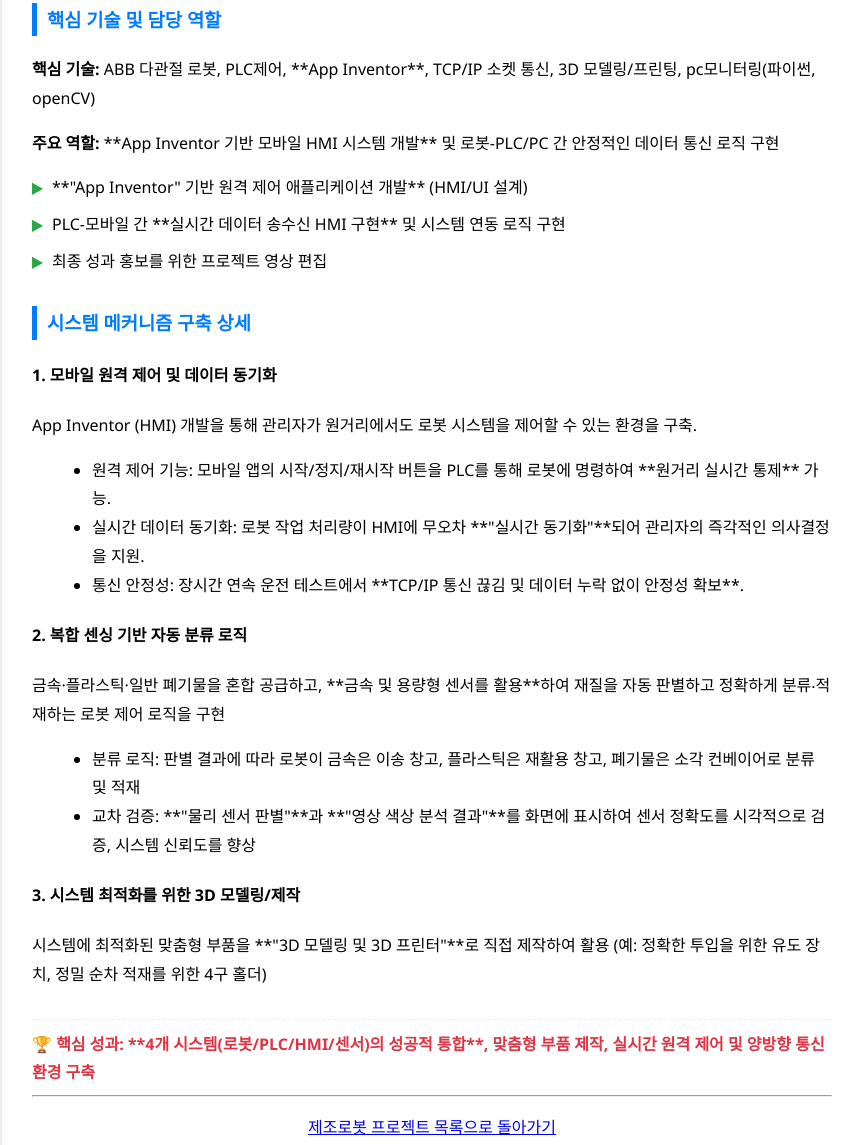
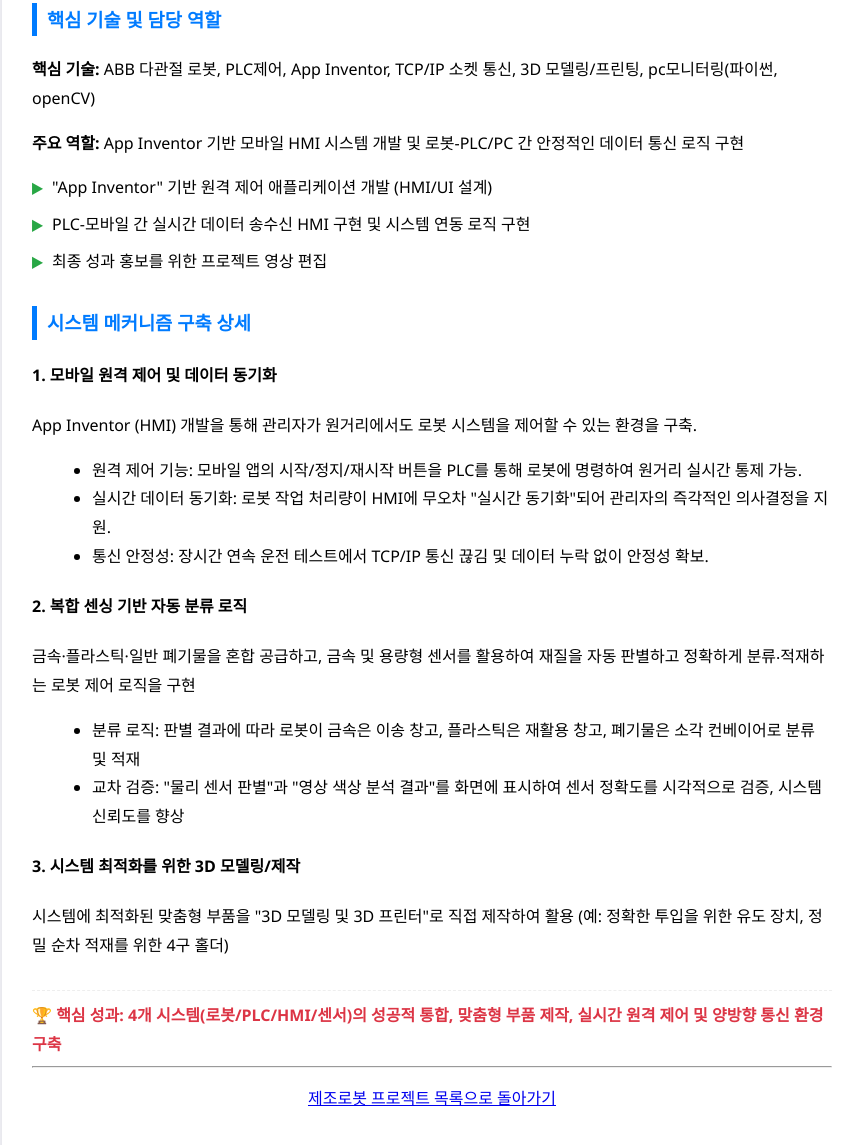
Before and after one commit to eunjeonglee766/portfolio_LEEEUNJEONG, a plain HTML site: page proj2.html in a window 1280 px wide. Shown: the part 315-1460 px from the top of the page, without its empty margins (208-1068 px from the left). Drawn offline with Linux system fonts and the light colour scheme.

Commit message:
proj2.html

```diff
--- a/proj2.html
+++ b/proj2.html
@@ -31,12 +31,12 @@
 
         <div class="section">
             <h3>핵심 기술 및 담당 역할</h3>
-            <p><strong>핵심 기술:</strong> ABB 다관절 로봇, PLC제어, **App Inventor**, TCP/IP 소켓 통신, 3D 모델링/프린팅, pc모니터링(파이썬, openCV)
-            <p><strong>주요 역할:</strong> **App Inventor 기반 모바일 HMI 시스템 개발** 및 로봇-PLC/PC 간 안정적인 데이터 통신 로직 구현</p>
+            <p><strong>핵심 기술:</strong> ABB 다관절 로봇, PLC제어, App Inventor, TCP/IP 소켓 통신, 3D 모델링/프린팅, pc모니터링(파이썬, openCV)
+            <p><strong>주요 역할:</strong> App Inventor 기반 모바일 HMI 시스템 개발 및 로봇-PLC/PC 간 안정적인 데이터 통신 로직 구현</p>
 
             <ul class="custom-list">
-                <li>**"App Inventor" 기반 원격 제어 애플리케이션 개발** (HMI/UI 설계)</li>
-                <li>PLC-모바일 간 **실시간 데이터 송수신 HMI 구현** 및 시스템 연동 로직 구현</li>
+                <li>"App Inventor" 기반 원격 제어 애플리케이션 개발 (HMI/UI 설계)</li>
+                <li>PLC-모바일 간 실시간 데이터 송수신 HMI 구현 및 시스템 연동 로직 구현</li>
                 <li>최종 성과 홍보를 위한 프로젝트 영상 편집</li>
             </ul>
         </div>
@@ -49,29 +49,29 @@
                 App Inventor (HMI) 개발을 통해 관리자가 원거리에서도 로봇 시스템을 제어할 수 있는 환경을 구축.
             </p>
             <ul style="list-style-type: disc; margin-left: 20px;">
-                <li>원격 제어 기능: 모바일 앱의 시작/정지/재시작 버튼을 PLC를 통해 로봇에 명령하여 **원거리 실시간 통제** 가능.</li>
-                <li>실시간 데이터 동기화: 로봇 작업 처리량이 HMI에 무오차 **"실시간 동기화"**되어 관리자의 즉각적인 의사결정을 지원.</li>
-                <li>통신 안정성: 장시간 연속 운전 테스트에서 **TCP/IP 통신 끊김 및 데이터 누락 없이 안정성 확보**.</li>
+                <li>원격 제어 기능: 모바일 앱의 시작/정지/재시작 버튼을 PLC를 통해 로봇에 명령하여 원거리 실시간 통제 가능.</li>
+                <li>실시간 데이터 동기화: 로봇 작업 처리량이 HMI에 무오차 "실시간 동기화"되어 관리자의 즉각적인 의사결정을 지원.</li>
+                <li>통신 안정성: 장시간 연속 운전 테스트에서 TCP/IP 통신 끊김 및 데이터 누락 없이 안정성 확보.</li>
             </ul>
 
             <h4>2. 복합 센싱 기반 자동 분류 로직</h4>
             <p>
-                금속·플라스틱·일반 폐기물을 혼합 공급하고, **금속 및 용량형 센서를 활용**하여 재질을 자동 판별하고 정확하게 분류‧적재하는 로봇 제어 로직을 구현
+                금속·플라스틱·일반 폐기물을 혼합 공급하고, 금속 및 용량형 센서를 활용하여 재질을 자동 판별하고 정확하게 분류‧적재하는 로봇 제어 로직을 구현
             </p>
             <ul style="list-style-type: disc; margin-left: 20px;">
                 <li>분류 로직: 판별 결과에 따라 로봇이 금속은 이송 창고, 플라스틱은 재활용 창고, 폐기물은 소각 컨베이어로 분류 및 적재</li>
-                <li>교차 검증: **"물리 센서 판별"**과 **"영상 색상 분석 결과"**를 화면에 표시하여 센서 정확도를 시각적으로 검증, 시스템 신뢰도를 향상</li>
+                <li>교차 검증: "물리 센서 판별"과 "영상 색상 분석 결과"를 화면에 표시하여 센서 정확도를 시각적으로 검증, 시스템 신뢰도를 향상</li>
             </ul>
 
             <h4>3. 시스템 최적화를 위한 3D 모델링/제작</h4>
             <p>
-                시스템에 최적화된 맞춤형 부품을 **"3D 모델링 및 3D 프린터"**로 직접 제작하여 활용
+                시스템에 최적화된 맞춤형 부품을 "3D 모델링 및 3D 프린터"로 직접 제작하여 활용
                 (예: 정확한 투입을 위한 유도 장치, 정밀 순차 적재를 위한 4구 홀더)
             </p>
         </div>
 
         <span class="key-result">
-            🏆 핵심 성과: **4개 시스템(로봇/PLC/HMI/센서)의 성공적 통합**, 맞춤형 부품 제작, 실시간 원격 제어 및 양방향 통신 환경 구축
+            🏆 핵심 성과: 4개 시스템(로봇/PLC/HMI/센서)의 성공적 통합, 맞춤형 부품 제작, 실시간 원격 제어 및 양방향 통신 환경 구축
         </span>
 
         <hr>
```
